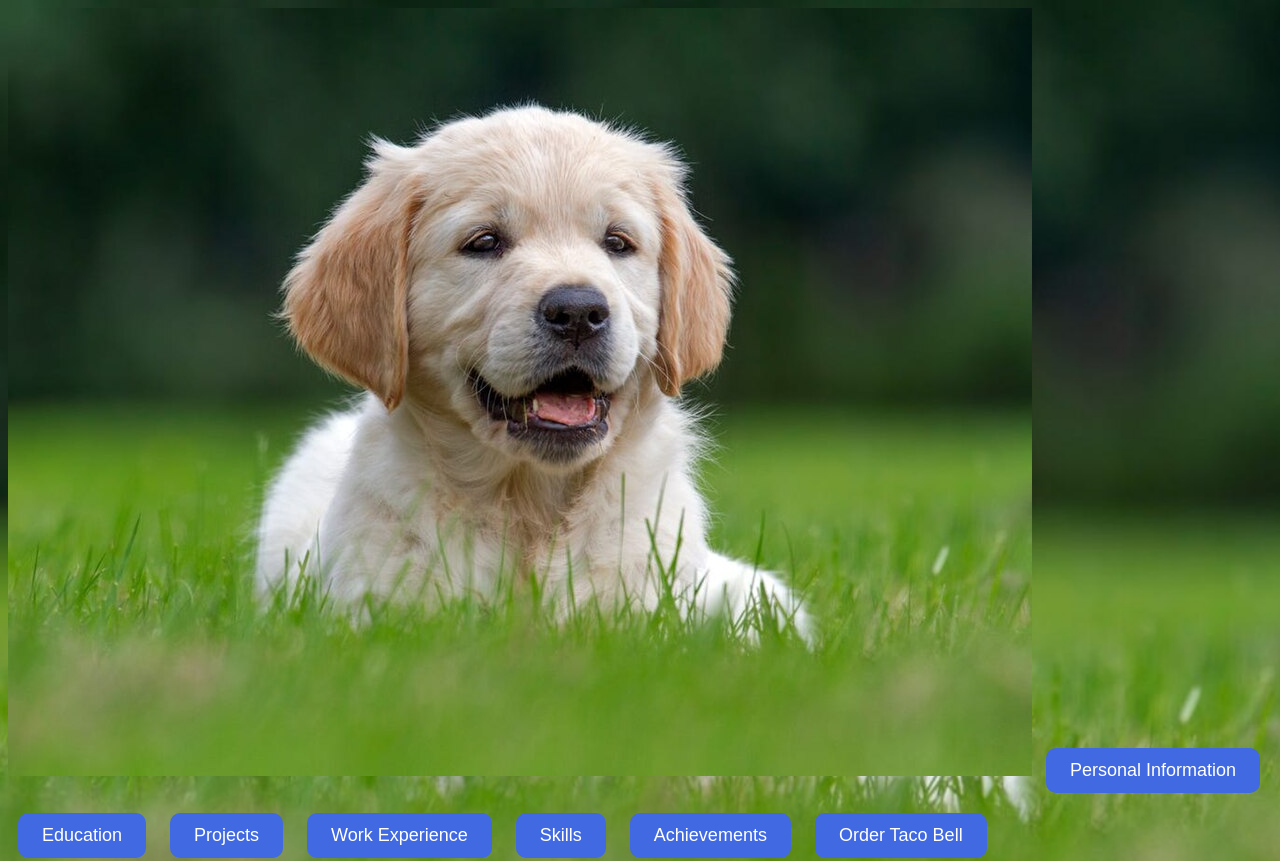
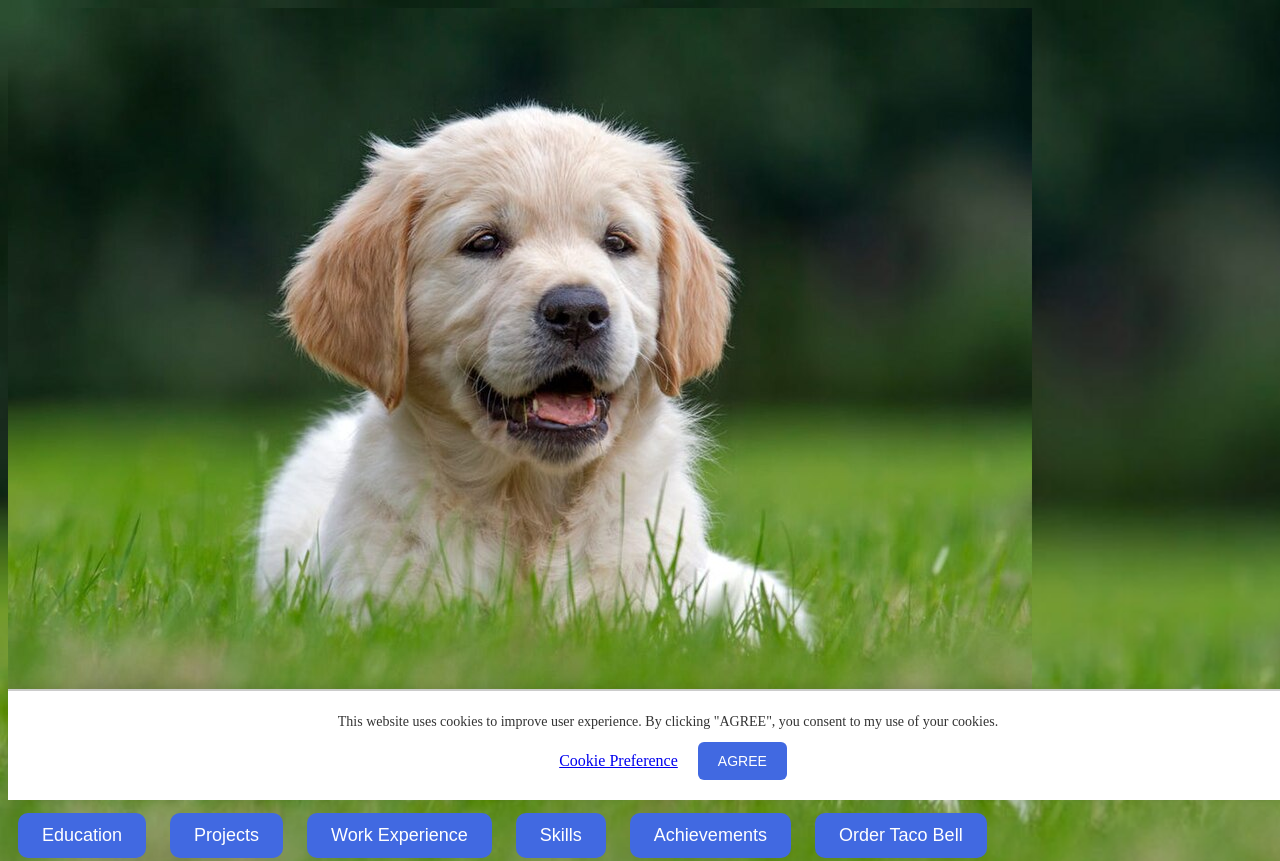
Before and after one commit to cadond/cadond.github.io, a plain HTML site: page index.html in a window 1280 px wide. Shown: the top 861 px of the page. Drawn offline with Linux system fonts and the light colour scheme; files whose address does not match are found by name.

Commit message:
cookies
mmmmm

```diff
--- a/index.html
+++ b/index.html
@@ -1,5 +1,7 @@
 <!DOCTYPE html>
 <html>
+
+
 <head>
     <style>
         body {
@@ -8,6 +10,8 @@
         }
     </style>
 </head>
+
+
 <body>
     <style>
                 button {
@@ -28,10 +32,60 @@
     display: inline-block;
     margin: 10px;
   }
+
+      .cookie-bar {
+      position: fixed;
+      bottom: 0;
+      width: 100%;
+      background-color: #fff;
+      color: #333;
+      padding: 20px;
+      border-top: 2px solid #ccc;
+      box-shadow: 0 -2px 10px rgba(0, 0, 0, 0.1);
+      z-index: 9999;
+    }
+
+    .cookie-bar p {
+      margin: 0 0 10px 0;
+      font-size: 14px;
+      line-height: 1.5;
+      text-align: center;
+    }
+
+    .cookie-buttons {
+      display: flex;
+      justify-content: center;
+      gap: 10px;
+    }
+
+    .cookie-buttons button {
+      padding: 10px 20px;
+      font-size: 14px;
+      border: none;
+      border-radius: 6px;
+      cursor: pointer;
+      transition: 0.2s ease;
+    }
+
+    .agree-button {
+      background-color: #5c2d91;
+      color: white;
+    }
+
+    .preference-button {
+      background-color: transparent;
+      color: #5c2d91;
+      border: 2px solid #5c2d91;
+    }
+
+    .cookie-bar.hide {
+      display: none;
+    }
     </style>
 
+
+
     <img src="C:/Users/cadon/OneDrive/Documents/GitHub/cadond.github.io/Dog_Breeds.jpg" alt="">
-
     <a href="personal_info.html">
         <button>Personal Information</button>
         </a>
@@ -71,5 +125,25 @@
     ;"></p>
 
     Cadon Duong
+
+    <div class="cookie-bar" id="cookieBar">
+        <p>This website uses cookies to improve user experience. By clicking "AGREE", you consent to my use of your cookies.</p>
+        <div class="cookie-buttons">
+          <a href = "cookie_preference.html">
+            Cookie Preference
+          </a>
+          <button class="agree-Button" onclick="hideCookieBar()">AGREE</button>
+        </div>
+      </div>
+
+      <script>
+        function hideCookieBar() {
+          document.getElementById("cookieBar").classList.add("hide");
+        }
+      </script>
+
 </body>
+
+
+
 </html>
```
Also changed, not shown: cookie_preference.html (added, +12 -0 lines).
